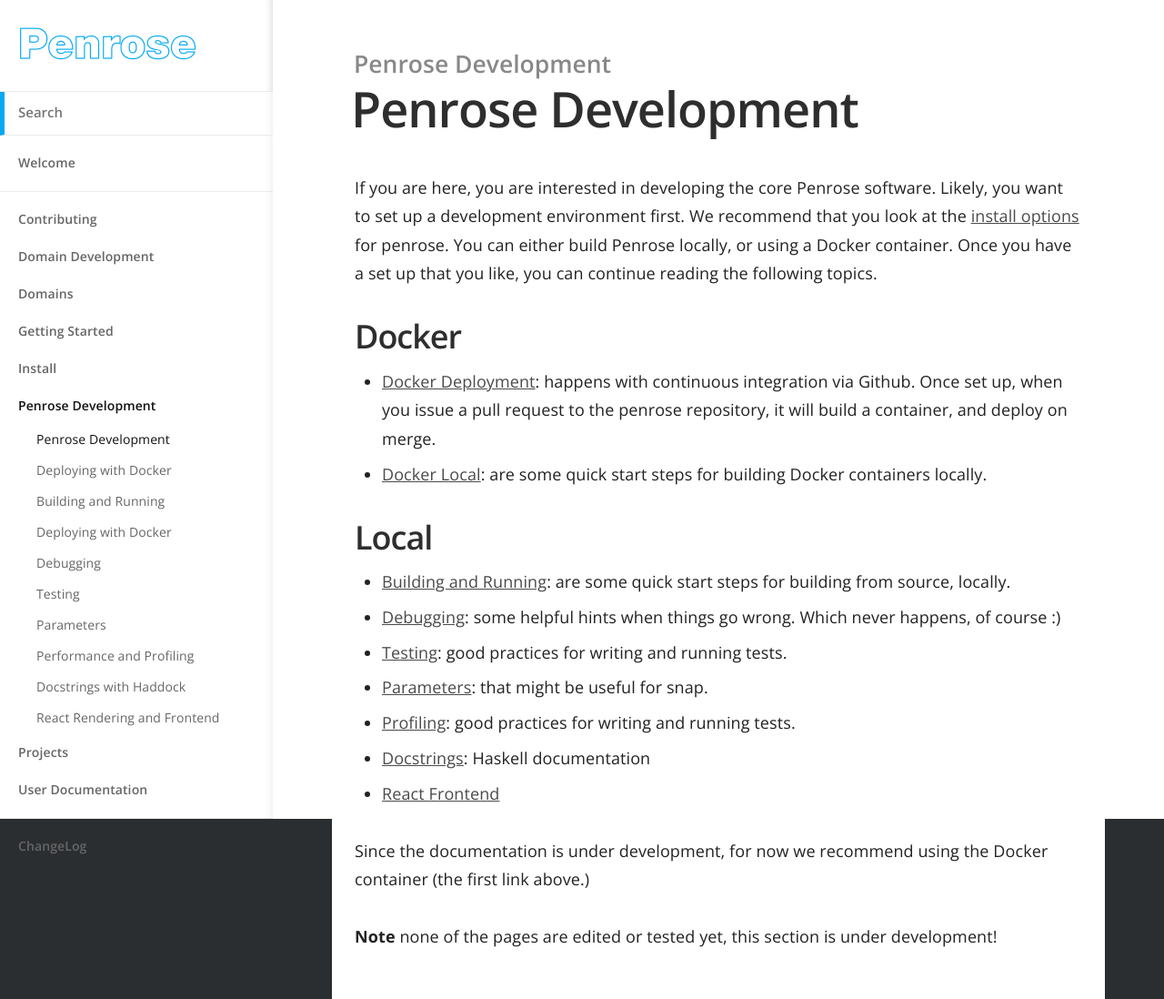
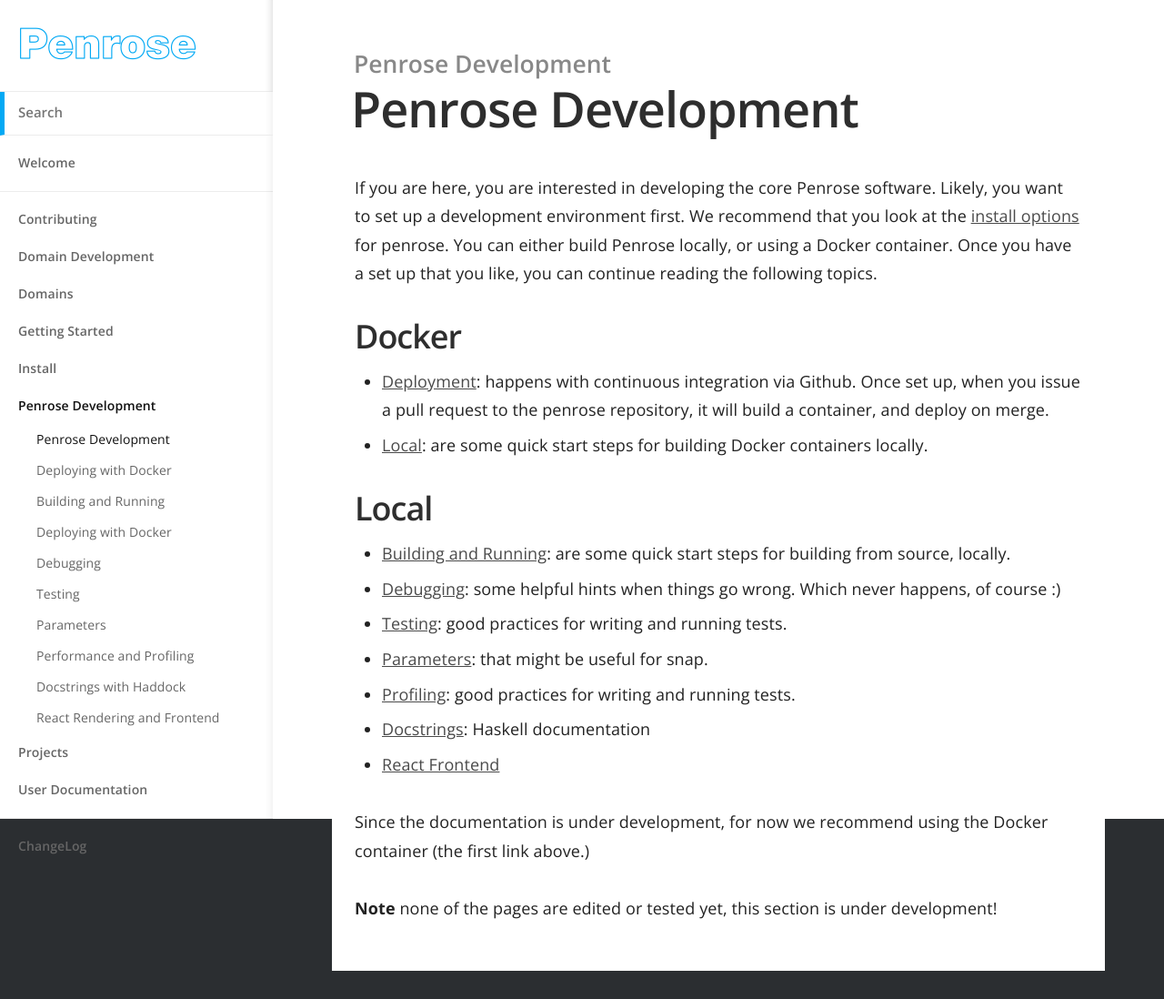
Before and after one commit to penrose/penrose-old.github.io, a Jekyll site: the page built from _docs/penrose-development/index.md, in a window 1280 px wide. Shown: the whole page at 91% size. Built offline with Jekyll 4.4.1, drawn with Linux system fonts in a browser that asks for light colours; after the commit the page ends 1067 px from its top, so only the background shows below that.

```diff
--- a/_docs/penrose-development/index.md
+++ b/_docs/penrose-development/index.md
@@ -13,8 +13,8 @@ a set up that you like, you can continue reading the following topics.
 
 ## Docker
 
- - [Docker Deployment]({{ site.baseurl }}/penrose-development/docker/): happens with continuous integration via Github. Once set up, when you issue a pull request to the penrose repository, it will build a container, and deploy on merge.
- - [Docker Local]({{ site.baseurl }}/penrose-development/docker-local/): are some quick start steps for building Docker containers locally.
+ - [Deployment]({{ site.baseurl }}/penrose-development/docker/): happens with continuous integration via Github. Once set up, when you issue a pull request to the penrose repository, it will build a container, and deploy on merge.
+ - [Local]({{ site.baseurl }}/penrose-development/docker-local/): are some quick start steps for building Docker containers locally.
 
 ## Local
 
```
Also changed, not shown: _docs/user-docs/index.md (+1 -1 lines).
